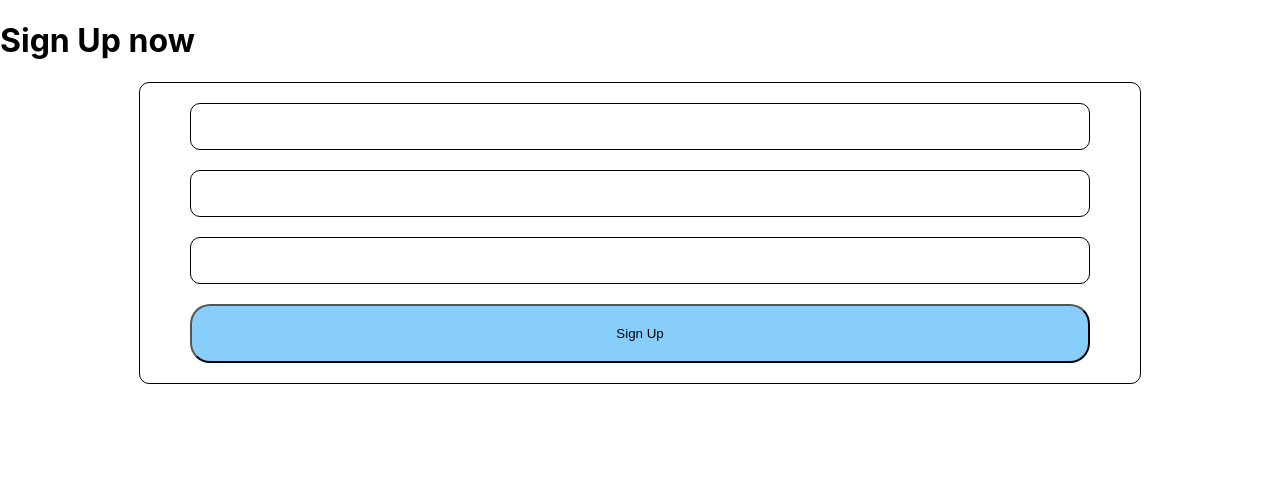
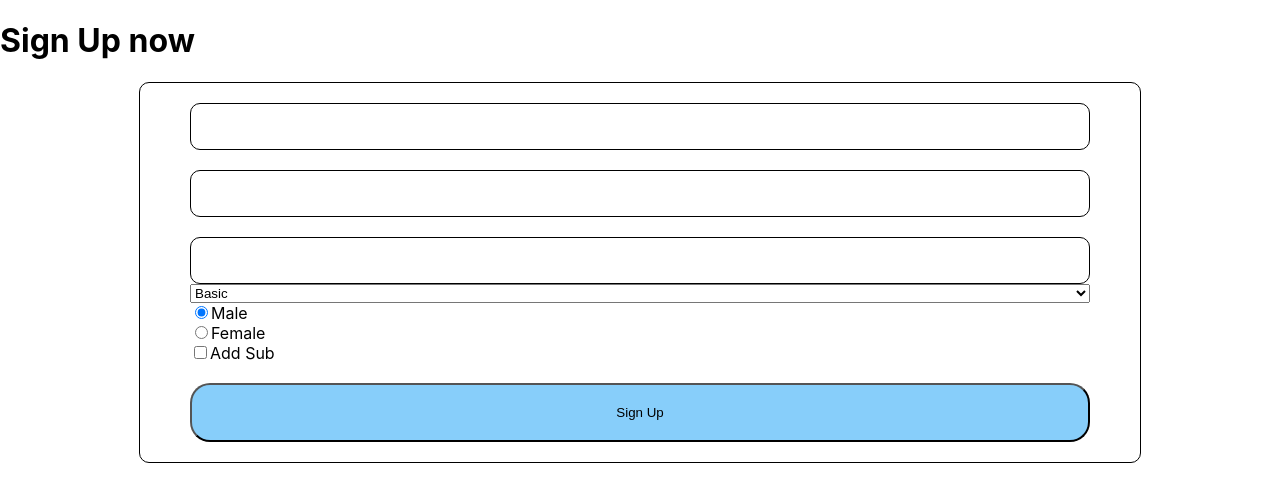
Before and after one commit to vlasoffivan95/react_from_zero, a React (Create React App) app: page /signup in a window 1280 px wide. Shown: the top 502 px of the page. Built offline with nearby package versions, Linux system fonts and the light colour scheme.

Commit message:
add form example

```diff
--- a/src/components/SignUpForms/index.jsx
+++ b/src/components/SignUpForms/index.jsx
@@ -1,44 +1,47 @@
 import React from "react";
-import { Formik } from "formik";
+import { Formik, Field } from "formik";
 import styles from "./SignUpForm.module.scss";
 
 const initialState = {
   email: "",
   password: "",
   name: "",
+  gender: "male",
+  isSub: false,
+  accountLevel: "basic",
 };
 
 function SignUpForm(props) {
-  const submitHandler = (values,formikBag) => {
-    console.log(values)
-    console.log(formikBag)
+  const submitHandler = (values, formikBag) => {
+    console.log(values);
+    console.log(formikBag);
   };
 
   return (
     <Formik initialValues={initialState} onSubmit={submitHandler}>
       {(formikProps) => {
-        console.log(formikProps);
         return (
           <form className={styles.form} onSubmit={formikProps.handleSubmit}>
-            <input
-              className={styles.input}
-              type="email"
-              name="email"
-              onChange={formikProps.handleChange}
-            ></input>
-            <input
-              className={styles.input}
-              type="password"
-              name="password"
-              onChange={formikProps.handleChange}
-            ></input>
-
-            <input
-              className={styles.input}
-              type="text"
-              name="name"
-              onChange={formikProps.handleChange}
-            ></input>
+            <Field className={styles.input} type="email" name="email" />
+            <Field className={styles.input} type="password" name="password" />
+            <Field className={styles.input} type="text" name="name" />
+            <Field name="accountLevel" as="select" >
+              <option value="basic">Basic</option>
+              <option value="middle">Middle</option>
+              <option value="Pro">Pro</option>
+              </Field>
+            <label>
+              <Field type="radio" name="gender" value="male" />
+              Male
+            </label>
+            <label>
+              <Field type="radio" name="gender" value="female" />
+              Female
+            </label>
+            <label>
+              <Field type="checkbox" name="isSuB" />
+              Add Sub
+            </label>
 
             <button className={styles.btn} type="submit">
               Sign Up
```
